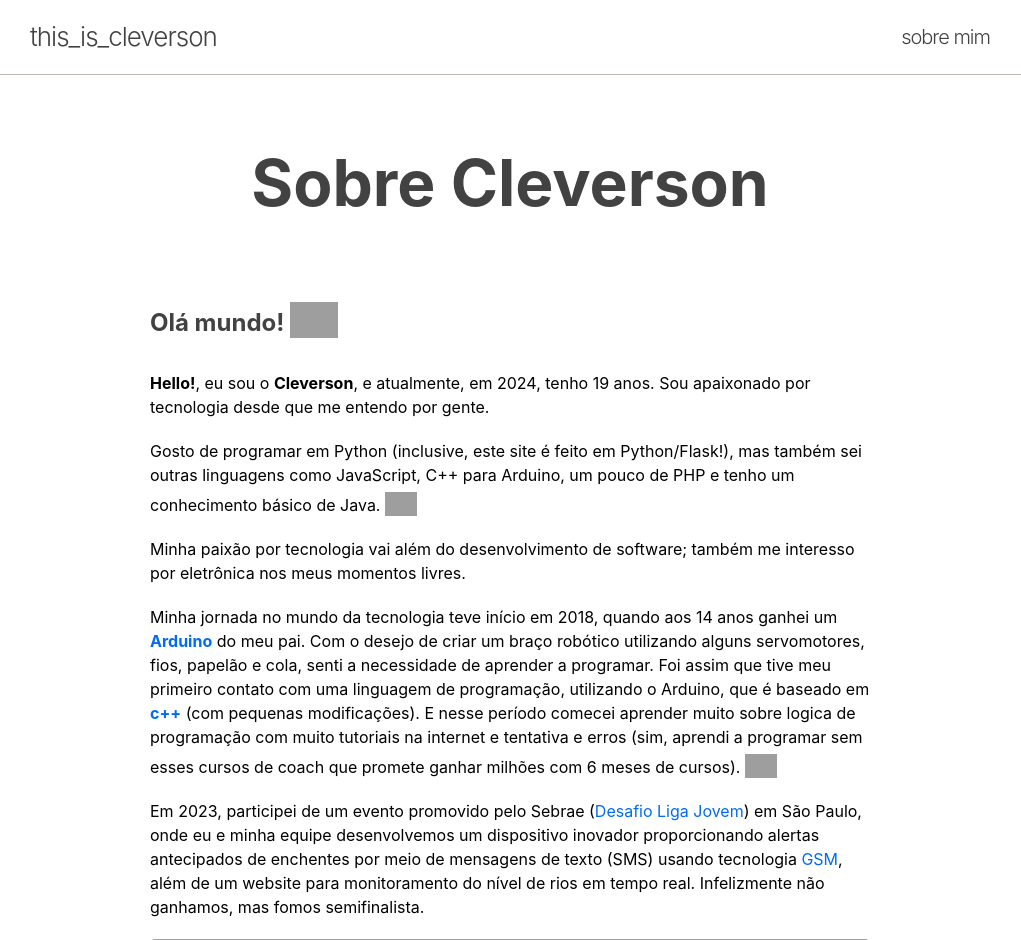
After one commit to thisiscleverson/cleverson.online, a Flask app: page /sobre in a window 1280 px wide. The commit adds this page. Shown: the top 940 px of the page, without its empty margins (130-1151 px from the left). Run offline with Flask 3, Linux system fonts and the light colour scheme; parts of the project's set-up code (start-up, migrations or seed data) failed here and were passed over; some libraries are stand-ins or nearby versions; grey boxes are pictures that could not be loaded.

Commit message:
criação da pagina sobre

```diff
--- a/app/__init__.py
+++ b/app/__init__.py
@@ -21,11 +21,13 @@ def create_register_blueprint(app):
    from .admin import admin
    from .blog import blog
    from .api import api
+   from .about import about
 
    app.register_blueprint(auth)
    app.register_blueprint(admin)
    app.register_blueprint(blog)
    app.register_blueprint(api)
+   app.register_blueprint(about)
 
 
 def create_register_erro_handler(app):
--- /dev/null
+++ b/app/about.py
@@ -0,0 +1,7 @@
+from flask import Blueprint, request, redirect, render_template
+
+about = Blueprint('about', __name__ )
+
+@about.route('/sobre', methods=['GET'])
+def about_page():
+   return render_template('about/index.html')
--- a/static/css/style.css
+++ b/static/css/style.css
@@ -79,6 +79,20 @@ footer{
    letter-spacing: -1px;
    margin-bottom: 0;
    text-decoration: none;
+}
+
+.about-link{
+   color: #424242;
+   font-size: 20px;
+   font-weight: 300;
+   line-height: 54px;
+   letter-spacing: -1px;
+   margin-bottom: 0;
+   text-decoration: none;
+}
+
+.about-link:hover{
+   text-decoration: underline;
 }
 
 .post-link{
@@ -224,9 +238,10 @@ footer{
 #expandButton{
    position: absolute;
    top: 10px;
-   right: 10px;
+   right: 20px;
    border: none;
    cursor: pointer;
+   background-color: #ffffff00;
 }
 
 #expandButton:hover{
@@ -444,6 +459,69 @@ footer{
 }
 
 
+.title-container{
+   display: flex;
+   justify-content: center;
+   margin-top: 30px;
+}
+
+.title-about{
+   font-size: 4em;
+   text-align: center;
+   color: #424242;
+}
+
+.perfil-img{
+   width: 300px;
+   height: 300px;
+   border-radius: 150px;
+}
+
+.img-container{
+   display: flex;
+   justify-content: center;
+}
+
+.about-container{
+   display: flex;
+   flex-direction: column;
+   justify-content: center;
+   max-width: 45em;
+   width: 100%;
+   margin-top: 4rem;
+   margin-left: auto;
+   margin-right: auto;
+}
+
+.about-container > h2{
+   color: #424242;
+   margin-bottom: 30px;
+   font-size: 1.5rem;
+}
+
+.about-container > p{
+   line-height: 1.5;
+   margin-bottom: 20px;
+}
+
+.about-container  a{
+   background-color: transparent;
+   color: #006bf4;
+   text-decoration: none;
+}
+
+.img-event{
+   width: -webkit-fill-available;
+   border-radius: 5px;
+}
+
+.emoji{
+   height: 1.5em;
+   position: relative;
+   top: 0.3em;
+}
+
+
 @media screen and (max-width: 600px) {
    .admin-container {
       flex-direction: column;
--- /dev/null
+++ b/templates/about/index.html
@@ -0,0 +1,69 @@
+{% extends "layout.html" %}
+
+{% block y %}
+
+   <div class="title-container">
+      <div class="typewriter">
+         <h1 class="title-about">Sobre Cleverson</h1>
+      </div>
+   </div>
+
+  <!-- <div class="img-container">
+      <img src="/static/imgs/Icleverson.jpg" alt="Icleverson" class="perfil-img">
+   </div> -->
+
+   <div class="about-container">
+
+
+      <h2>Olá mundo! <img src="https://cdn3.emoji.gg/emojis/8969-parrotvibe.gif" alt="emoji" class="emoji"></h2>
+
+      <p>
+         <strong>Hello!</strong>, eu sou o <strong>Cleverson</strong>, e atualmente, em 2024, tenho 19 anos.
+         Sou apaixonado por tecnologia desde que me entendo por gente.
+
+      </p>
+      <p>
+         Gosto de programar em Python (inclusive, este site é feito em Python/Flask!),
+         mas também sei outras linguagens como JavaScript,
+         C++ para Arduino, um pouco de PHP e tenho um conhecimento básico de Java.
+         <img src="https://cdn3.emoji.gg/emojis/9386_thumbsupparrot.gif" alt="emoji" class="emoji">
+      </p>
+      <p>
+         Minha paixão por tecnologia vai além do desenvolvimento de software;
+         também me interesso por eletrônica nos meus momentos livres.
+      </p>
+      <p>
+         Minha jornada no mundo da tecnologia teve início em 2018, quando aos 14 anos ganhei um
+         <strong><a href="https://www.arduino.cc/en/Guide/Introduction">Arduino</a></strong> do meu pai.
+         Com o desejo de criar um braço robótico utilizando alguns servomotores,
+         fios, papelão e cola, senti a necessidade de aprender a programar.
+         Foi assim que tive meu primeiro contato com uma linguagem de programação, utilizando o Arduino, que é baseado em
+         <strong><a href="https://pt.wikipedia.org/wiki/C%2B%2B">c++</a></strong> (com pequenas modificações).
+         E nesse período comecei aprender muito sobre logica de programação com muito tutoriais na internet e tentativa e
+         erros (sim, aprendi a programar sem esses cursos de coach que promete ganhar milhões com 6 meses de cursos).
+         <img src="https://cdn3.emoji.gg/emojis/9588-gigachad.png" alt="emoji" class="emoji">
+      </p>
+      <p>
+         Em 2023, participei de um evento promovido pelo Sebrae
+         (<a href="https://www.desafioligajovem.com.br/edicao-2023/">Desafio Liga Jovem</a>) em São Paulo,
+         onde eu e minha equipe desenvolvemos um dispositivo inovador proporcionando alertas antecipados de
+         enchentes por meio de mensagens de texto (SMS) usando tecnologia
+         <a href="https://www.tecmundo.com.br/celular/1653-o-que-e-gsm-.htm">GSM</a>,
+         além de um website para monitoramento do nível de rios em tempo real. Infelizmente não ganhamos,
+         mas fomos semifinalista.
+      </p>
+      <p>
+         <img src="https://imgur.com/h9ZZ83b.jpeg" alt="imagem do evento" class="img-event">
+      </p>
+      <p>
+         No mesmo ano, dei meus primeiros passos como freelancer em programação,
+         focando no desenvolvimento front-end com HTML, CSS e PHP.
+         Mesmo breve, essa oportunidade me proporcionou valiosos aprendizados para minha jornada na tecnologia.
+      </p>
+      <p>
+         Bom, criei esse mine espaço onde posso falar tudo aquilo que venho aprendendo/vendo sobre tecnologia.
+         Espero que você se sinta bem-vindo(a) e aproveite ao máximo cada postagem.
+         <img src="https://cdn3.emoji.gg/emojis/3933-tocaaqui.gif" alt="emoji" class="emoji">
+      </p>
+   </div>
+{% endblock %}
--- a/templates/components/header.html
+++ b/templates/components/header.html
@@ -2,5 +2,6 @@
 <header>
    <div class="wrapper-header">
       <a href="/" class="title-header">this_is_cleverson</a>
+      <a href="/sobre" class="about-link">sobre mim</a>
    </div>
 </header>
--- a/templates/layout.html
+++ b/templates/layout.html
@@ -5,11 +5,16 @@
         <meta charset="UTF-8">
         <meta name="viewport" content="initial-scale=1, width=device-width">
         <title>this_is_cleverson</title>
+        <link rel="icon" href="{{ url_for('static', filename='icons/linux.ico') }}" type="Linux icon">
         <link rel="stylesheet" href="{{ url_for('static',    filename='css/reset.css') }}">
         <link rel="stylesheet" href="{{ url_for('static',    filename='css/style.css') }}">
         <link rel="stylesheet" href="{{ url_for('static',    filename='css/markdown.css') }}">
         <link rel="stylesheet" href="https://cdnjs.cloudflare.com/ajax/libs/highlight.js/11.9.0/styles/default.min.css">
         <script src="https://cdn.jsdelivr.net/npm/marked/marked.min.js"></script>
+        <meta
+            name="description"
+            content="Um blog sobre tecnologia"
+        />
     </head>
     <body>
         {% include 'components/header.html' %}
```
Also changed, not shown: static/css/type.css (+17 -37 lines), static/icons/linux.ico (added), static/imgs/Icleverson.jpg (added), static/imgs/cleveson.jpg (added).
